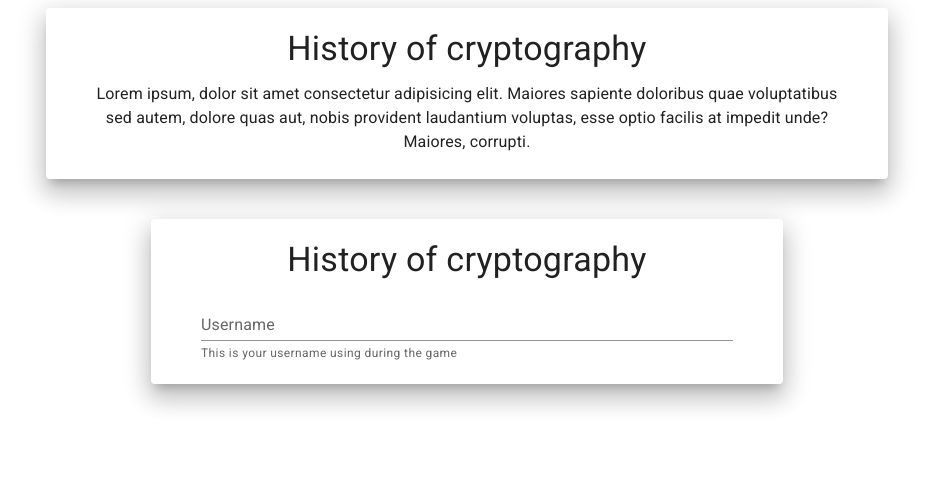
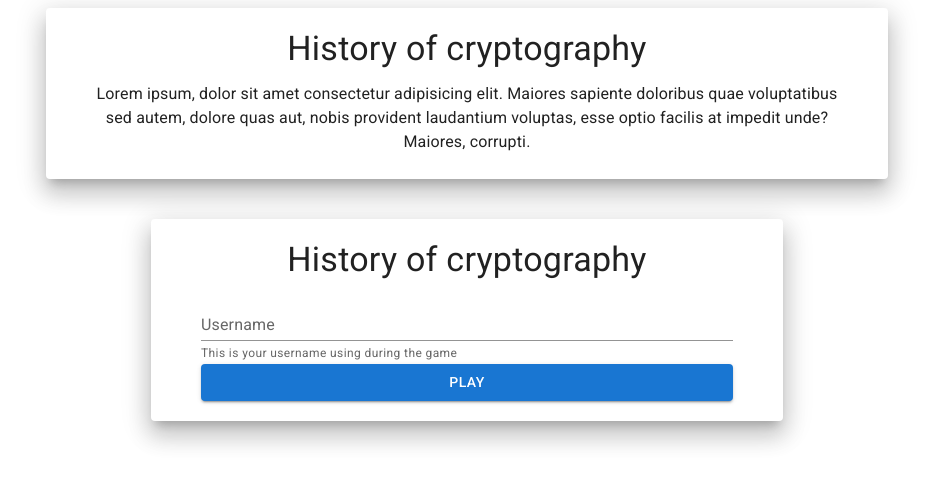
Before and after one commit to flapek/hack-history, a React (Create React App) app: page / in a window 1280 px wide. Shown: the top 484 px of the page, without its empty margins (173-1106 px from the left). Built offline with nearby package versions, Linux system fonts and the light colour scheme.

Commit message:
Add posibilty to change screen from home to timeline

```diff
--- a/src/screens/Home.tsx
+++ b/src/screens/Home.tsx
@@ -1,11 +1,17 @@
-import { Grid, Paper, Typography, FormGroup, FormControl, TextField } from '@mui/material';
+import { Grid, Paper, Typography, FormGroup, FormControl, TextField, Button } from '@mui/material';
 import { SxProps } from '@mui/system';
+import { useHistory } from 'react-router-dom';
 
 const paperPadding: SxProps = {
   padding: '20px 50px 20px 50px',
 };
 
 export default function Home() {
+  let history = useHistory();
+
+  const redirect = () => {
+    history.push('timeline');
+  };
   return (
     <Grid container rowSpacing={5} justifyContent="center">
       <Grid item xs={10} md={8} lg={8}>
@@ -34,6 +40,9 @@ export default function Home() {
                 variant="standard"
               />
             </FormControl>
+            <Button variant="contained" onClick={redirect}>
+              Play
+            </Button>
           </FormGroup>
         </Paper>
       </Grid>
```
